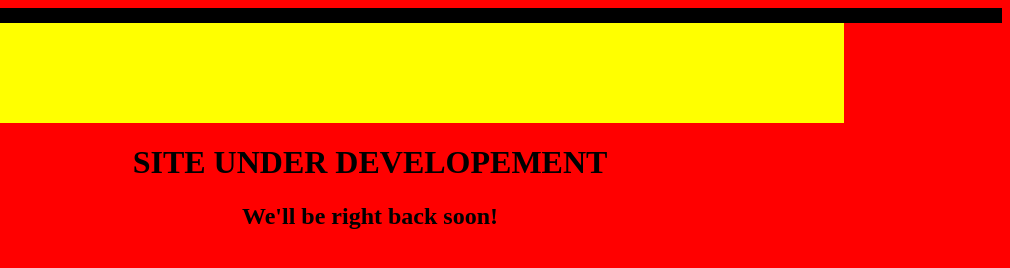
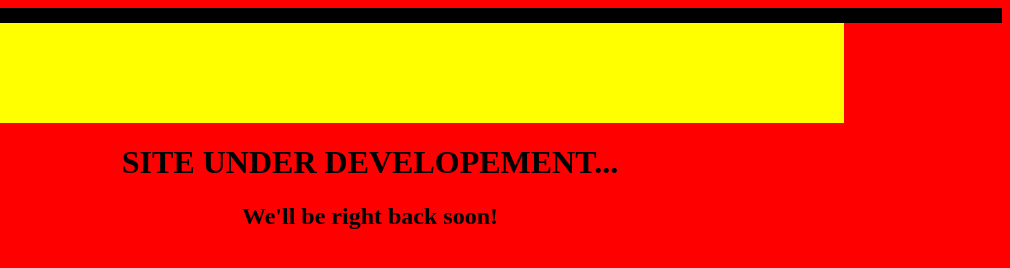
Before and after one commit to JahidFariz/JahidFariz.github.io, a plain HTML site: page index.html in a window 1280 px wide. Shown: the full height of the page, 270-1280 px from the left. Drawn offline with Linux system fonts and the light colour scheme.

Commit message:
Update index.html

```diff
--- a/index.html
+++ b/index.html
@@ -19,7 +19,7 @@
 		</div>
 
 		<h1 align="center">
-			SITE UNDER DEVELOPEMENT
+			SITE UNDER DEVELOPEMENT...
 		</h1>
 
 		<h2 align="center">
```
